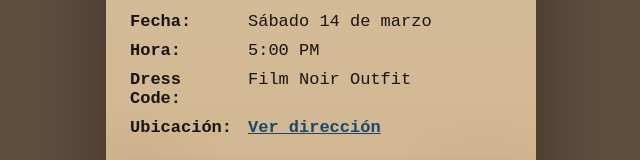
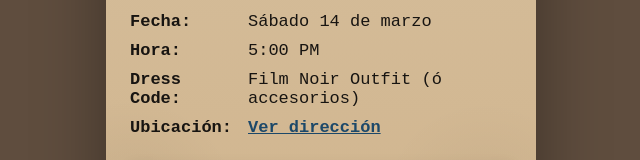
Before and after one commit to rzialmark/club-noir-cumplea-ero-, a plain HTML site: page index.html in a window 1280 px wide. Both pictures are taken after a click on the button "Abrir sobre". Shown: the part 397-557 px from the top of the page, without its empty margins (319-959 px from the left). Drawn offline with Linux system fonts and the light colour scheme.

Commit message:
Update dress code description in index.html

```diff
--- a/index.html
+++ b/index.html
@@ -632,7 +632,7 @@
         <div class="meta">
           <div class="row"><b>Fecha:</b><span>Sábado 14 de marzo</span></div>
           <div class="row"><b>Hora:</b><span>5:00 PM</span></div>
-          <div class="row"><b>Dress Code:</b><span>Film Noir Outfit</span></div>
+          <div class="row"><b>Dress Code:</b><span>Film Noir Outfit (ó accesorios)</span></div>
           <div class="row"><b>Ubicación:</b><span><a class="maps" href="https://maps.app.goo.gl/sjosA8LWoWiHDpyr9?g_st=ic" target="_blank" rel="noopener">Ver dirección</a></span></div>
         </div>
 
```
